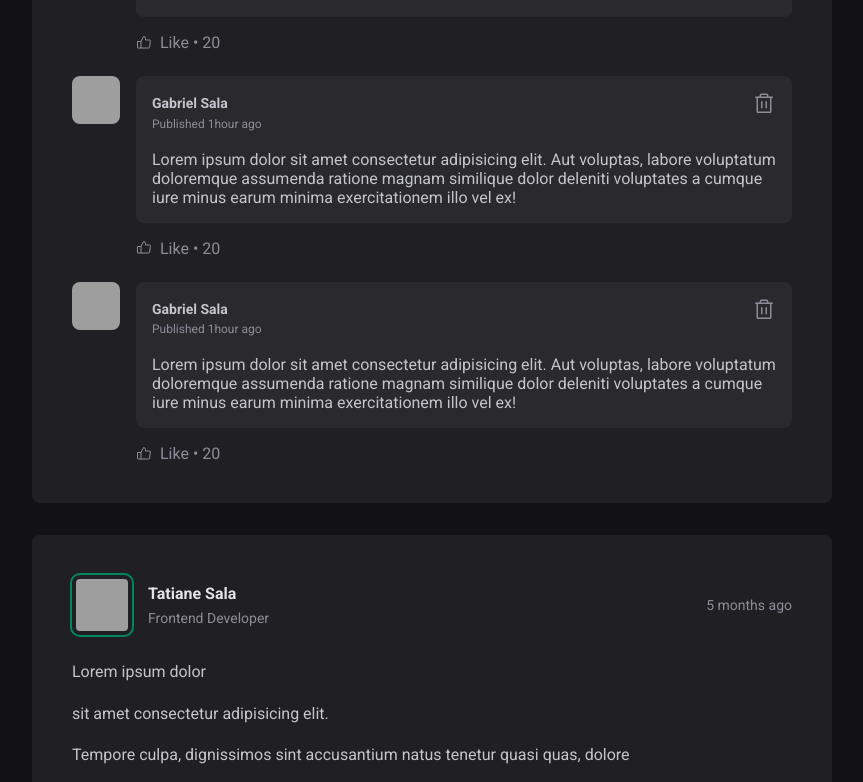
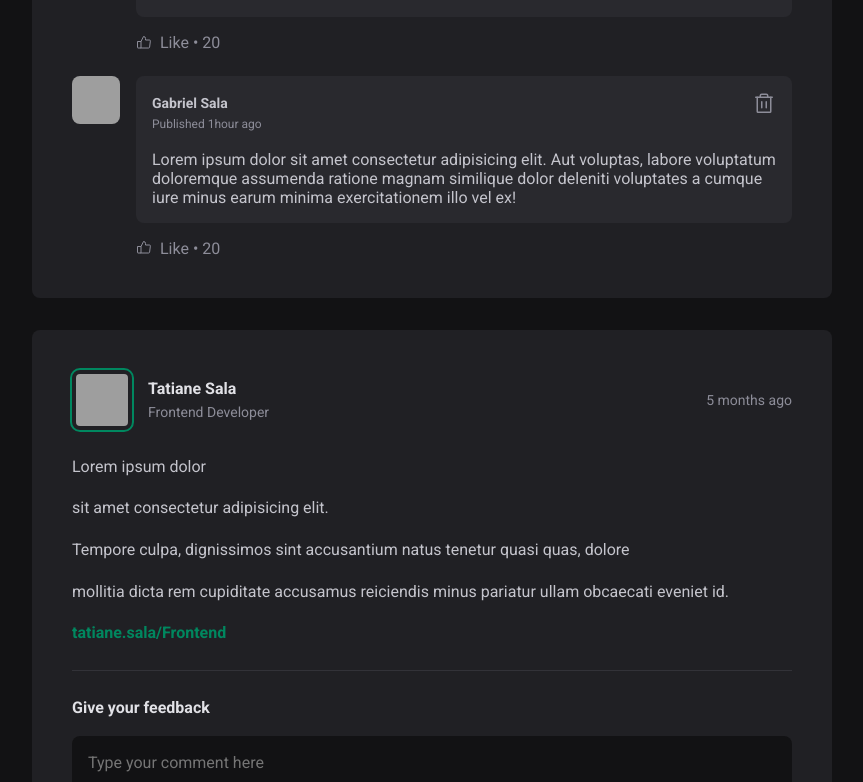
Before and after one commit to Gabriel-Leal/project-01-javascript, a React (Vite) app: page / in a window 1280 px wide. Shown: the part 772-1554 px from the top of the page, without its empty margins (352-1215 px from the left). Built offline with nearby package versions, Linux system fonts and the light colour scheme; grey boxes are pictures that could not be loaded.

Commit message:
Setting state from Post component

```diff
--- a/src/components/Post.jsx
+++ b/src/components/Post.jsx
@@ -1,9 +1,12 @@
+import { useState } from "react";
 import { Avatar } from "./Avatar";
 import { Comment } from "./Comment";
 import styles from "./Post.module.css";
 import { format, formatDistanceToNow } from "date-fns";
 
 export function Post({ author, publishedAt, content }) {
+  const [comments, setComments] = useState([1, 2]);
+
   // const publishedDateFormatted = new Intl.DateTimeFormat("pt-BR", {
   //   day: "2-digit",
   //   month: "long",
@@ -19,6 +22,12 @@
   const publishedDateRelativeToNow = formatDistanceToNow(publishedAt, {
     addSuffix: true,
   });
+
+  function handleCreateNewComment() {
+    event.preventDefault();
+    setComments([...comments, comments.length + 1]);
+  }
+
   return (
     <>
       <article className={styles.post}>
@@ -51,7 +60,7 @@
           })}
         </div>
 
-        <form className={styles.commentForm}>
+        <form onSubmit={handleCreateNewComment} className={styles.commentForm}>
           <strong>Give your feedback</strong>
           <textarea
             name=""
@@ -63,9 +72,9 @@
           </footer>
         </form>
         <div className={styles.commentList}>
-          <Comment />
-          <Comment />
-          <Comment />
+          {comments.map((post) => {
+            return <Comment />;
+          })}
         </div>
       </article>
     </>
```
